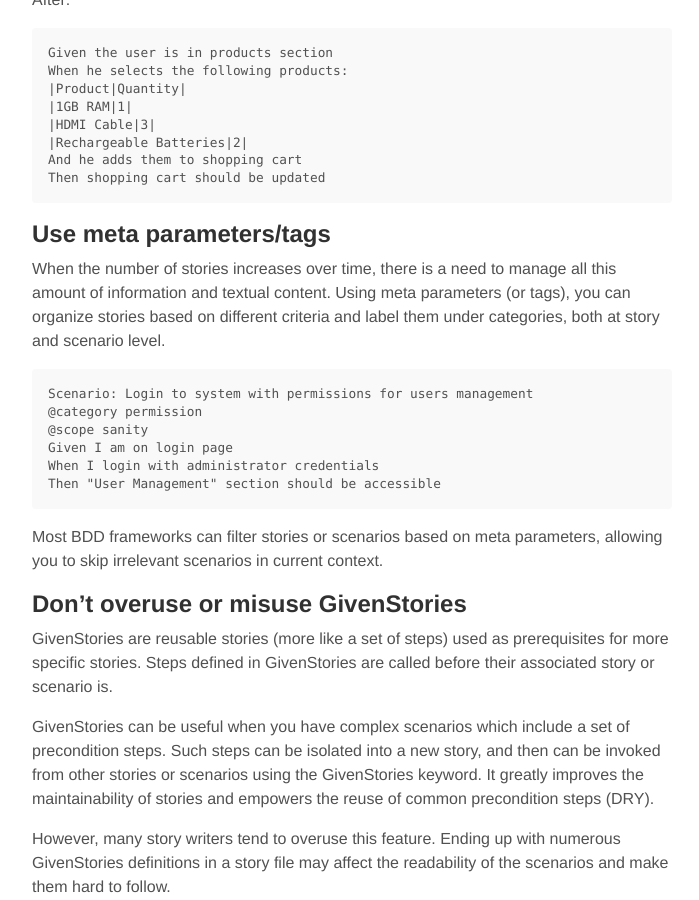
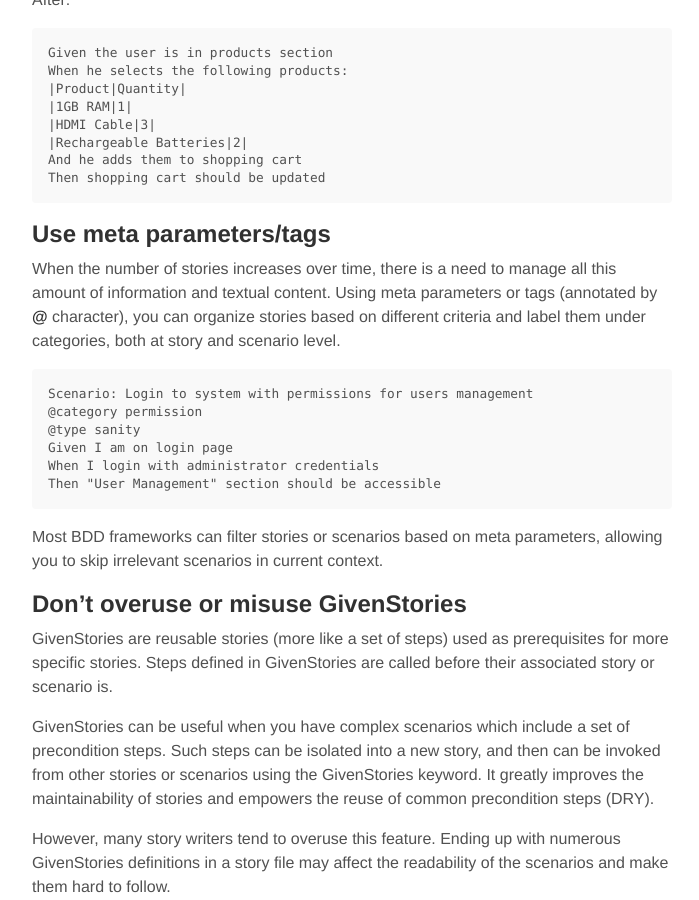
Before and after one commit to waseemh/waseemh.github.io_F, a Jekyll site: the page built from _posts/2014-08-25-writing-better-bdd-stories.md, in a window 1280 px wide and 900 px high, scrolled down 2129 px. Shown: the whole window, without its empty margins (288-987 px from the left). Built offline with Jekyll 4.4.1, drawn with Linux system fonts in a browser that asks for light colours; Markdown is read by kramdown in place of the engine named in the settings; some of the changed text lies outside the part shown.

Commit message:
minor fix

```diff
--- a/_posts/2014-08-25-writing-better-bdd-stories.md
+++ b/_posts/2014-08-25-writing-better-bdd-stories.md
@@ -64,11 +64,11 @@ After:
 	Then shopping cart should be updated
 
 ## Use meta parameters/tags
-When the number of stories increases over time, there is a need to manage all this amount of information and textual content. Using meta parameters (or tags), you can organize stories based on different criteria and label them under categories, both at story and scenario level.
+When the number of stories increases over time, there is a need to manage all this amount of information and textual content. Using meta parameters or tags (annotated by __@__ character), you can organize stories based on different criteria and label them under categories, both at story and scenario level.
 
 	Scenario: Login to system with permissions for users management
 	@category permission
-	@scope sanity
+	@type sanity
 	Given I am on login page
 	When I login with administrator credentials
 	Then "User Management" section should be accessible
```
Also changed, not shown: other parts of _posts/2014-08-25-writing-better-bdd-stories.md (+3 -3 lines).
